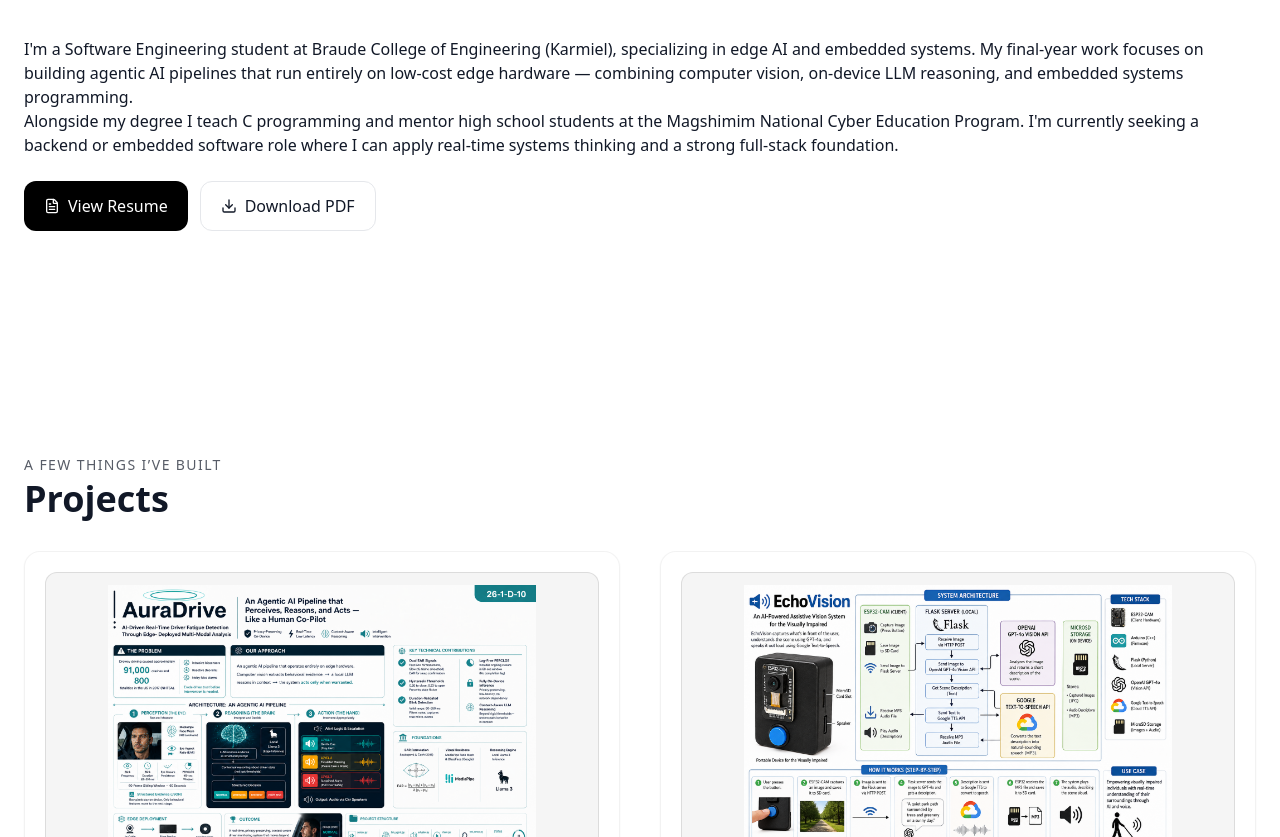
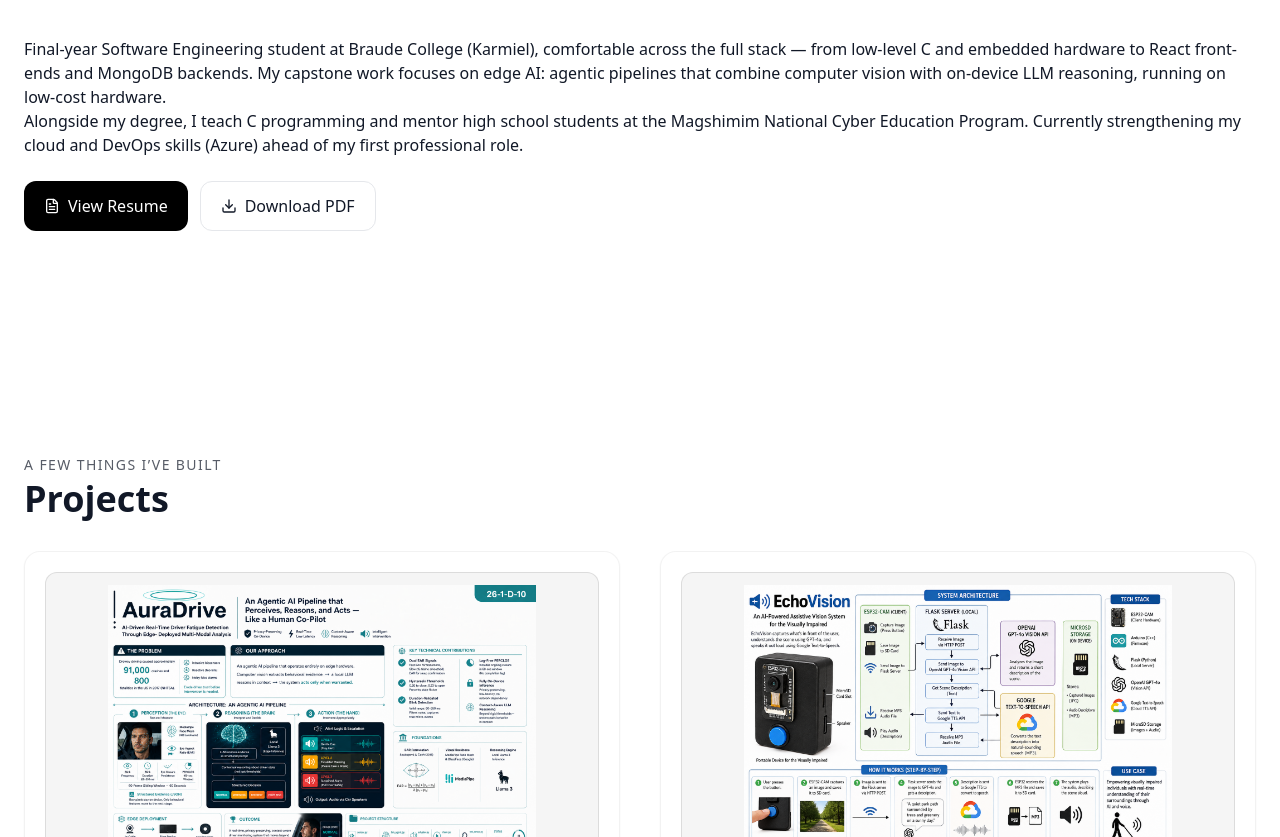
Before and after one commit to adamkiy/Adam_portfolio, a Next.js app: page / in a window 1280 px wide. Shown: the part 912-1749 px from the top of the page. Built offline with nearby package versions, Linux system fonts and the light colour scheme.

Commit message:
Update About Me with new bio
Co-Authored-By: Claude Sonnet 4.6 <noreply@anthropic.com>

```diff
--- a/content/about.mdx
+++ b/content/about.mdx
@@ -4,6 +4,6 @@ export const metadata = {
   title: "About",
 };
 
-I'm a Software Engineering student at Braude College of Engineering (Karmiel), specializing in edge AI and embedded systems. My final-year work focuses on building agentic AI pipelines that run entirely on low-cost edge hardware — combining computer vision, on-device LLM reasoning, and embedded systems programming.
+Final-year Software Engineering student at Braude College (Karmiel), comfortable across the full stack — from low-level C and embedded hardware to React front-ends and MongoDB backends. My capstone work focuses on edge AI: agentic pipelines that combine computer vision with on-device LLM reasoning, running on low-cost hardware.
 
-Alongside my degree I teach C programming and mentor high school students at the Magshimim National Cyber Education Program. I'm currently seeking a backend or embedded software role where I can apply real-time systems thinking and a strong full-stack foundation.
+Alongside my degree, I teach C programming and mentor high school students at the Magshimim National Cyber Education Program. Currently strengthening my cloud and DevOps skills (Azure) ahead of my first professional role.
```
